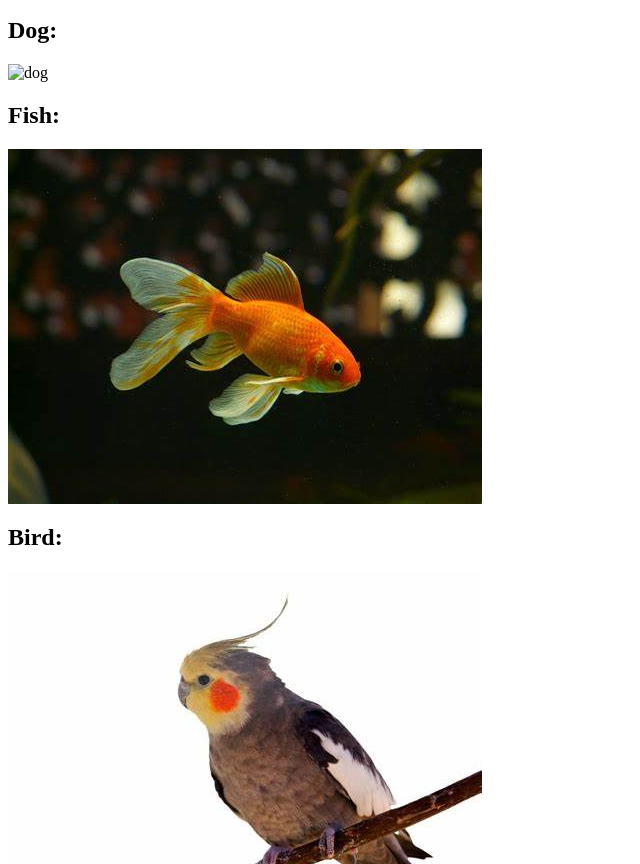
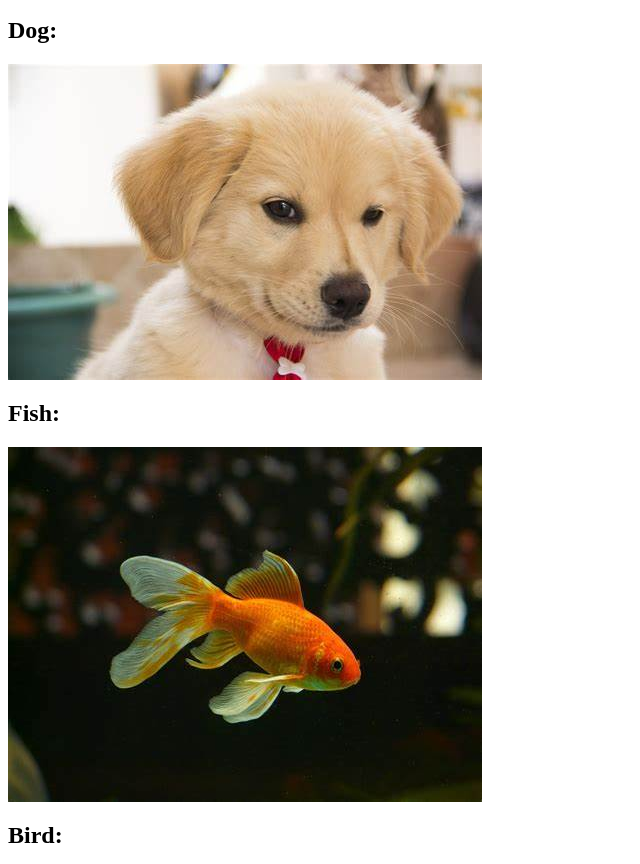
Before and after one commit to k-dolor/html-porfolio, a plain HTML site: page exercise-12-file-paths/Folder0/index.html in a window 1280 px wide. Shown: the part 904-1768 px from the top of the page, without its empty margins (0-640 px from the left). Drawn offline with Linux system fonts and the light colour scheme; files whose address does not match are found by name.

Commit message:
Update index.html

```diff
--- a/exercise-12-file-paths/Folder0/index.html
+++ b/exercise-12-file-paths/Folder0/index.html
@@ -4,7 +4,7 @@
 <h2>Cat:</h2>
 <img src="Folder3/cat.png" alt="cat"/>
 <h2>Dog:</h2>
-<img src="dog.png" alt="dog"/>
+<img src="../dog.png" alt="dog"/>
 <h2>Fish:</h2>
 <img src="exercise-12-file-paths/Folder1/fish.png" alt="fish"/>
 <h2>Bird:</h2>
```
